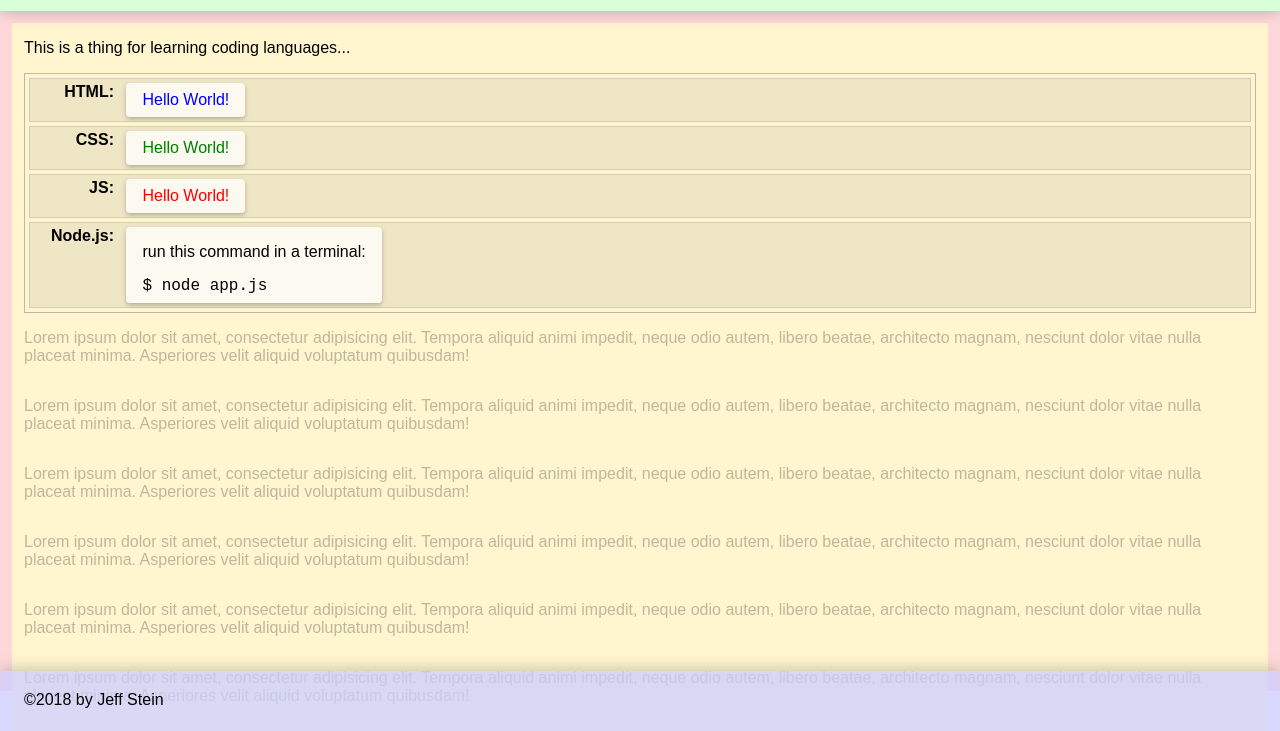
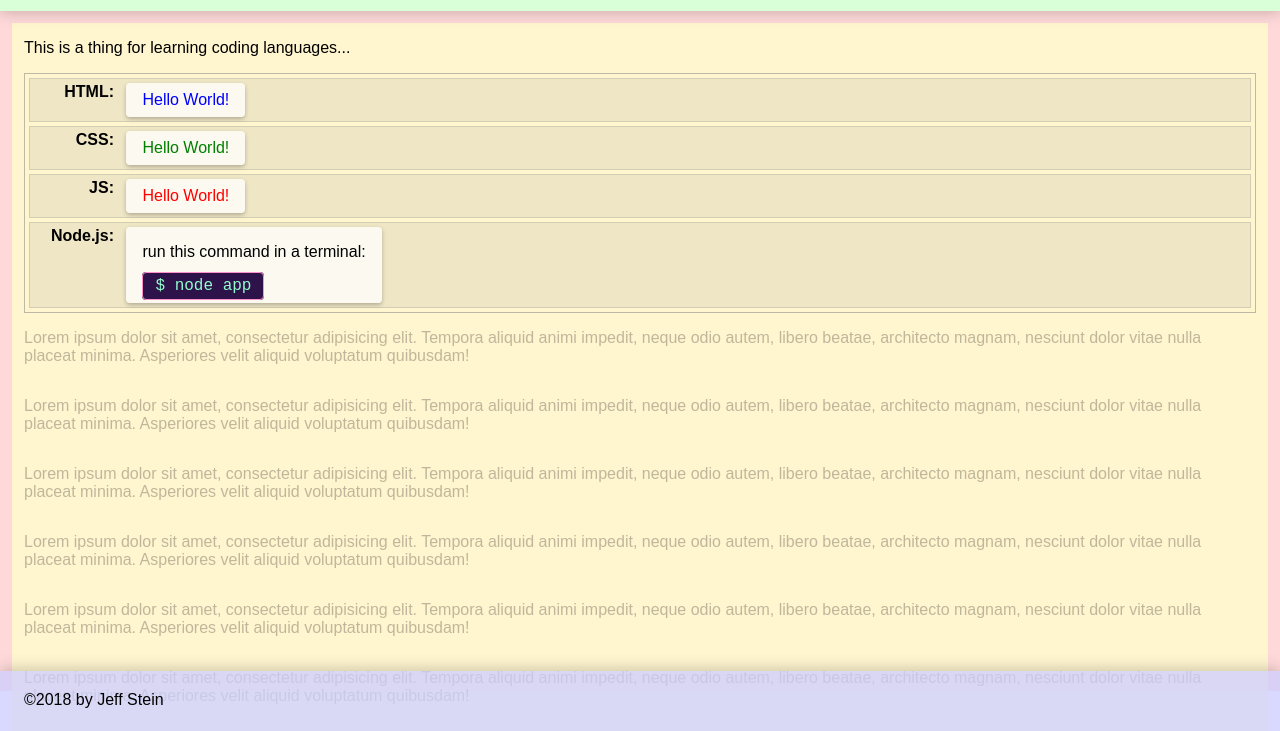
Before and after one commit to jstein-ftdi/hello-world, a website: page src/index.html in a window 1280 px wide. Shown: the part 69-800 px from the top of the page. Drawn offline with Linux system fonts and the light colour scheme.

Commit message:
make node open browser...
and style code block.

```diff
--- a/src/css/main.css
+++ b/src/css/main.css
@@ -1,5 +1,5 @@
 /*main.css*/
-*, *:before, *:after {
+*, *::before, *::after {
 	box-sizing: border-box;
 	padding:0;
 	margin:0;
@@ -69,6 +69,13 @@ p {
 	margin-top:0.5em;
 	margin-bottom:1em;
 }
+code {
+	border-radius: 0.25em;
+	border:1px solid rgba(255,148,204,0.99);
+	background-color: rgba(43,17,72,0.99);
+	color: rgba(148,255,204,0.99);
+	padding:0.25em 0.75em;
+}
 ul {
 	display: block;
 }
--- a/src/index.html
+++ b/src/index.html
@@ -51,7 +51,7 @@
 					<strong>Node.js</strong>
 					<span class="hello-world">
 						<p>run this command in a terminal:</p>
-						<code>$ node app.js</code>
+						<code>$ node app</code>
 					</span>
 				</li>
 			</ul>
```
Also changed, not shown: app.js (+11 -2 lines).
